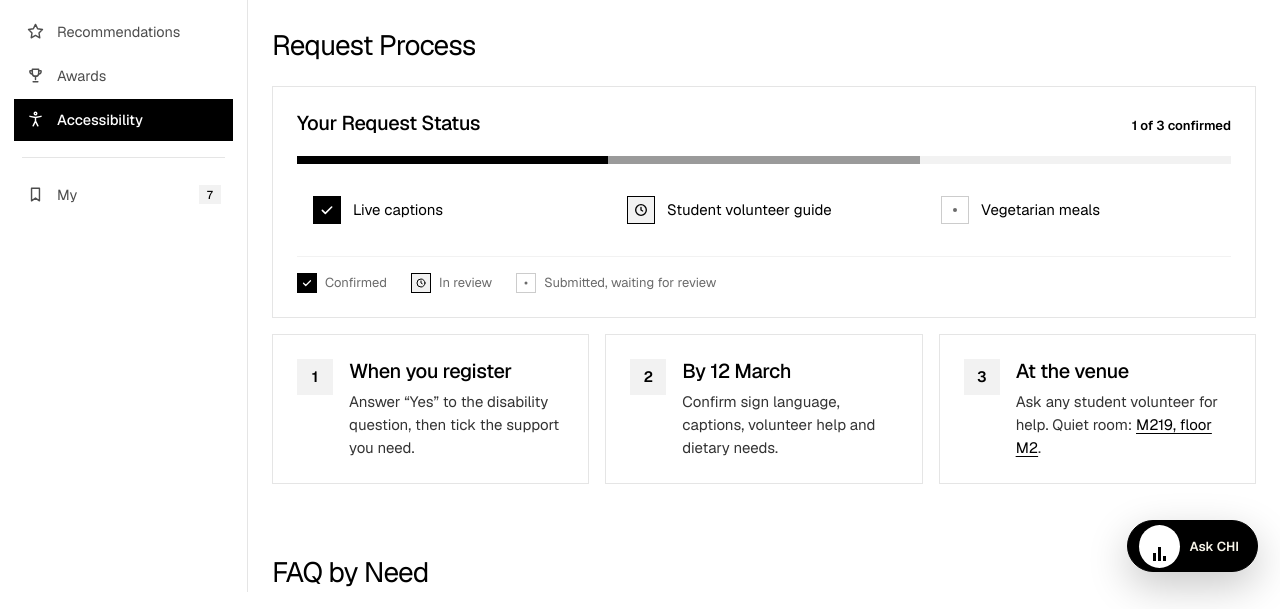
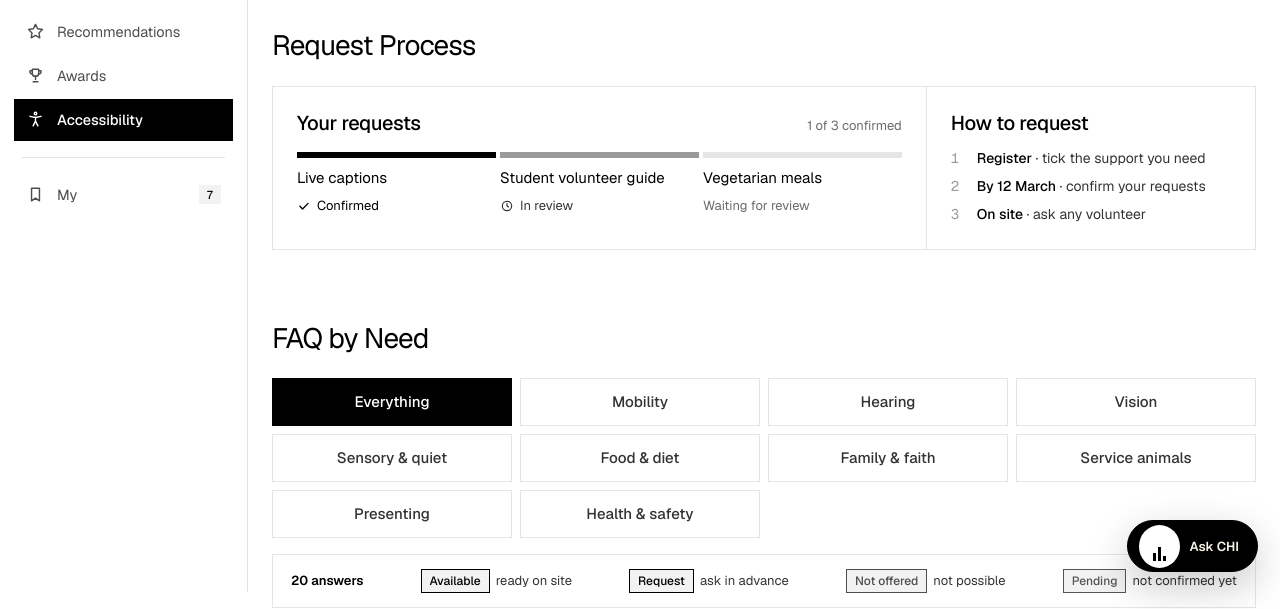
Before and after one commit to Huanggedv/CHI-Website-optimization-Accessibility-Award, a plain HTML site: page chi_v2/accessibility/index.html in a window 1280 px wide. Shown: the part 208-817 px from the top of the page. Drawn offline with nearby package versions, Linux system fonts and the light colour scheme.

Commit message:
Preview: compact Request card on Accessibility
Co-Authored-By: Claude Opus 5.5 <noreply@anthropic.com>
Claude-Session: https://claude.ai/code/session_01TzajTRKJbhUC26mdouhn9z

```diff
--- a/chi_v2/accessibility/index.html
+++ b/chi_v2/accessibility/index.html
@@ -42,45 +42,32 @@ button:focus-visible,a:focus-visible{outline:3px solid #000000;outline-offset:2p
 
 <section aria-labelledby="steps-h" style="max-width: 1120px; margin: 0 auto; padding: 0 24px 72px">
 <h2 id="steps-h" style="margin: 0 0 24px; font-family: Geist, system-ui, sans-serif; font-size: 32px; line-height: 1.1; letter-spacing: -0.03em; font-weight: 500">Request Process</h2>
-<div style="background: #FFFFFF; border: 1px solid #E5E5E5; padding: 24px; margin-bottom: 16px; display: flex; flex-direction: column; gap: 20px">
+<div style="background: #FFFFFF; border: 1px solid #E5E5E5; display: flex; flex-wrap: wrap">
+<div style="flex: 999 1 460px; min-width: 0; padding: 24px; display: flex; flex-direction: column; gap: 16px">
 <div style="display: flex; flex-wrap: wrap; align-items: baseline; justify-content: space-between; gap: 8px 16px">
-<h3 style="margin: 0; font-family: Geist, system-ui, sans-serif; font-size: 20px; line-height: 1.25; letter-spacing: -0.02em; font-weight: 500">Your Request Status</h3>
-<span style="font-size: 13px; font-weight: 600; color: #000000">{{progressText}}</span>
+<h3 style="margin: 0; font-family: Geist, system-ui, sans-serif; font-size: 20px; line-height: 1.25; letter-spacing: -0.02em; font-weight: 500">Your requests</h3>
+<span style="font-size: 13px; color: #6b6b6b">{{progressText}}</span>
 </div>
-<div role="progressbar" aria-label="Request progress" aria-valuemin="0" aria-valuemax="{{nTotal}}" aria-valuenow="{{nDone}}" aria-valuetext="{{progressText}}" style="height: 8px; background: #F2F2F2; display: flex">
-<div style="height: 100%; width: {{donePct}}; background: #000000"></div>
-<div style="height: 100%; width: {{reviewPct}}; background: #9a9a9a"></div>
-</div>
-<ul style="list-style: none; margin: 0; padding: 0; display: grid; grid-template-columns: repeat(auto-fit, minmax(240px, 1fr)); gap: 8px">
+<ol aria-label="Your requests and their status" style="list-style: none; margin: 0; padding: 0; display: grid; grid-template-columns: repeat(3, minmax(0, 1fr)); gap: 4px">
 <sc-for list="{{requests}}" as="rq" hint-placeholder-count="3">
-<li style="display: flex; align-items: center; gap: 12px; min-height: 52px; padding: 0 16px; background: #FFFFFF">
-<span role="img" aria-label="{{rq.status}}" style="flex: none; width: 28px; height: 28px; box-sizing: border-box; border: 1px solid {{rq.border}}; background: {{rq.bg}}; color: {{rq.fg}}; display: flex; align-items: center; justify-content: center">
-<sc-if value="{{rq.isDone}}" hint-placeholder-val="{{false}}"><svg aria-hidden="true" width="16" height="16" viewBox="0 0 24 24" fill="none" stroke="currentColor" stroke-width="2.4" stroke-linecap="round" stroke-linejoin="round"><path d="M5 12.5l4.5 4.5L19 7.5"></path></svg></sc-if>
-<sc-if value="{{rq.isReview}}" hint-placeholder-val="{{false}}"><svg aria-hidden="true" width="16" height="16" viewBox="0 0 24 24" fill="none" stroke="currentColor" stroke-width="2" stroke-linecap="round" stroke-linejoin="round"><circle cx="12" cy="12" r="8"></circle><path d="M12 8v4l2.5 1.5"></path></svg></sc-if>
-<sc-if value="{{rq.isWaiting}}" hint-placeholder-val="{{true}}"><svg aria-hidden="true" width="16" height="16" viewBox="0 0 24 24"><circle cx="12" cy="12" r="3" fill="currentColor"></circle></svg></sc-if>
-</span>
-<span style="font-size: 15px; color: #000000">{{rq.label}}</span>
+<li style="display: flex; flex-direction: column; gap: 10px; min-width: 0">
+<span aria-hidden="true" style="display: block; height: 6px; background: {{rq.bar}}"></span>
+<span style="font-size: 15px; line-height: 1.3; color: #000000">{{rq.label}}</span>
+<span style="display: inline-flex; align-items: center; gap: 6px; font-size: 13px; color: {{rq.fg}}">
+<sc-if value="{{rq.isDone}}" hint-placeholder-val="{{false}}"><svg aria-hidden="true" width="14" height="14" viewBox="0 0 24 24" fill="none" stroke="currentColor" stroke-width="2.4" stroke-linecap="round" stroke-linejoin="round"><path d="M5 12.5l4.5 4.5L19 7.5"></path></svg></sc-if>
+<sc-if value="{{rq.isReview}}" hint-placeholder-val="{{false}}"><svg aria-hidden="true" width="14" height="14" viewBox="0 0 24 24" fill="none" stroke="currentColor" stroke-width="2" stroke-linecap="round" stroke-linejoin="round"><circle cx="12" cy="12" r="8"></circle><path d="M12 8v4l2.5 1.5"></path></svg></sc-if>
+{{rq.status}}</span>
 </li>
 </sc-for>
-</ul>
-<div style="display: flex; flex-wrap: wrap; gap: 8px 24px; padding-top: 16px; border-top: 1px solid #F2F2F2; font-size: 13px; color: #6b6b6b">
-<span style="display: inline-flex; align-items: center; gap: 8px"><span style="flex: none; width: 20px; height: 20px; box-sizing: border-box; border: 1px solid #000000; background: #000000; color: #FFFFFF; display: flex; align-items: center; justify-content: center"><svg aria-hidden="true" width="12" height="12" viewBox="0 0 24 24" fill="none" stroke="currentColor" stroke-width="2.4" stroke-linecap="round" stroke-linejoin="round"><path d="M5 12.5l4.5 4.5L19 7.5"></path></svg></span>Confirmed</span>
-<span style="display: inline-flex; align-items: center; gap: 8px"><span style="flex: none; width: 20px; height: 20px; box-sizing: border-box; border: 1px solid #000000; background: #F2F2F2; color: #000000; display: flex; align-items: center; justify-content: center"><svg aria-hidden="true" width="12" height="12" viewBox="0 0 24 24" fill="none" stroke="currentColor" stroke-width="2" stroke-linecap="round" stroke-linejoin="round"><circle cx="12" cy="12" r="8"></circle><path d="M12 8v4l2.5 1.5"></path></svg></span>In review</span>
-<span style="display: inline-flex; align-items: center; gap: 8px"><span style="flex: none; width: 20px; height: 20px; box-sizing: border-box; border: 1px solid #CCCCCC; background: #FFFFFF; color: #6b6b6b; display: flex; align-items: center; justify-content: center"><svg aria-hidden="true" width="12" height="12" viewBox="0 0 24 24"><circle cx="12" cy="12" r="3" fill="currentColor"></circle></svg></span>Submitted, waiting for review</span>
+</ol>
 </div>
-</div>
-<div style="display: grid; grid-template-columns: repeat(auto-fit, minmax(280px, 1fr)); gap: 16px">
-<div style="background: #FFFFFF; border: 1px solid #E5E5E5; padding: 24px; display: flex; gap: 16px">
-<div style="flex: none; width: 36px; height: 36px; background: #F2F2F2; color: #000000; display: flex; align-items: center; justify-content: center; font-weight: 600; font-size: 15px">1</div>
-<div><h3 style="margin: 0 0 6px; font-family: Geist, system-ui, sans-serif; font-size: 20px; line-height: 1.25; letter-spacing: -0.02em; font-weight: 500">When you register</h3><p style="margin: 0; font-size: 15px; line-height: 1.55; color: #333333">Answer “Yes” to the disability question, then tick the support you need.</p></div>
-</div>
-<div style="background: #FFFFFF; border: 1px solid #E5E5E5; padding: 24px; display: flex; gap: 16px">
-<div style="flex: none; width: 36px; height: 36px; background: #F2F2F2; color: #000000; display: flex; align-items: center; justify-content: center; font-weight: 600; font-size: 15px">2</div>
-<div><h3 style="margin: 0 0 6px; font-family: Geist, system-ui, sans-serif; font-size: 20px; line-height: 1.25; letter-spacing: -0.02em; font-weight: 500">By 12 March</h3><p style="margin: 0; font-size: 15px; line-height: 1.55; color: #333333">Confirm sign language, captions, volunteer help and dietary needs.</p></div>
-</div>
-<div style="background: #FFFFFF; border: 1px solid #E5E5E5; padding: 24px; display: flex; gap: 16px">
-<div style="flex: none; width: 36px; height: 36px; background: #F2F2F2; color: #000000; display: flex; align-items: center; justify-content: center; font-weight: 600; font-size: 15px">3</div>
-<div><h3 style="margin: 0 0 6px; font-family: Geist, system-ui, sans-serif; font-size: 20px; line-height: 1.25; letter-spacing: -0.02em; font-weight: 500">At the venue</h3><p style="margin: 0; font-size: 15px; line-height: 1.55; color: #333333">Ask any student volunteer for help. Quiet room: <a href="../map/?room=M2%20-%20Room%20M219">M219, floor M2</a>.</p></div>
+<div style="flex: 1 1 280px; min-width: 0; padding: 24px; border-left: 1px solid #E5E5E5; display: flex; flex-direction: column; gap: 12px">
+<h3 style="margin: 0; font-family: Geist, system-ui, sans-serif; font-size: 20px; line-height: 1.25; letter-spacing: -0.02em; font-weight: 500">How to request</h3>
+<ol style="list-style: none; margin: 0; padding: 0; display: flex; flex-direction: column; gap: 8px; font-size: 14px; line-height: 1.45; color: #333333">
+<li style="display: flex; gap: 10px"><span style="flex: none; width: 16px; font-family: 'Geist Mono', monospace; color: #9a9a9a">1</span><span><b style="font-weight: 500; color: #000000">Register</b> · tick the support you need</span></li>
+<li style="display: flex; gap: 10px"><span style="flex: none; width: 16px; font-family: 'Geist Mono', monospace; color: #9a9a9a">2</span><span><b style="font-weight: 500; color: #000000">By 12 March</b> · confirm your requests</span></li>
+<li style="display: flex; gap: 10px"><span style="flex: none; width: 16px; font-family: 'Geist Mono', monospace; color: #9a9a9a">3</span><span><b style="font-weight: 500; color: #000000">On site</b> · ask any volunteer</span></li>
+</ol>
 </div>
 </div>
 </section>
@@ -257,19 +244,17 @@ class Component extends DCLogic {
       { code: 'P0', items: [chip('4 entrances, each with an accessible door', I), chip('Guide dog relief area · outside C & D', Q), chip('Gender-neutral restroom', N)] }
     ].map(function (fl, i, arr) { fl.line = i === arr.length - 1 ? 'transparent' : '#F2F2F2'; fl.href = '../map/?level=' + fl.code; fl.items.forEach(function (it) { it.href = it.href || fl.href; }); return fl; });
     var RS = {
-      done: ['Confirmed', '#000000', '#FFFFFF', '#000000'],
-      review: ['In review', '#F2F2F2', '#000000', '#000000'],
-      wait: ['Submitted, waiting for review', '#FFFFFF', '#6b6b6b', '#CCCCCC']
+      done: ['Confirmed', '#000000', '#000000'],
+      review: ['In review', '#9a9a9a', '#333333'],
+      wait: ['Waiting for review', '#E5E5E5', '#6b6b6b']
     };
     var requests = [['Live captions', 'done'], ['Student volunteer guide', 'review'], ['Vegetarian meals', 'wait']].map(function (r) {
       var st = RS[r[1]];
-      return { label: r[0], status: st[0], bg: st[1], fg: st[2], border: st[3], isDone: r[1] === 'done', isReview: r[1] === 'review', isWaiting: r[1] === 'wait' };
+      return { label: r[0], status: st[0], bar: st[1], fg: st[2], isDone: r[1] === 'done', isReview: r[1] === 'review' };
     });
     var nDone = requests.filter(function (r) { return r.isDone; }).length;
-    var nReview = requests.filter(function (r) { return r.isReview; }).length;
     return {
-      requests: requests, nDone: nDone, nTotal: requests.length,
-      donePct: (nDone / requests.length * 100) + '%', reviewPct: (nReview / requests.length * 100) + '%',
+      requests: requests,
       progressText: nDone + ' of ' + requests.length + ' confirmed',
       filters: filters,
       shown: shown,
```
